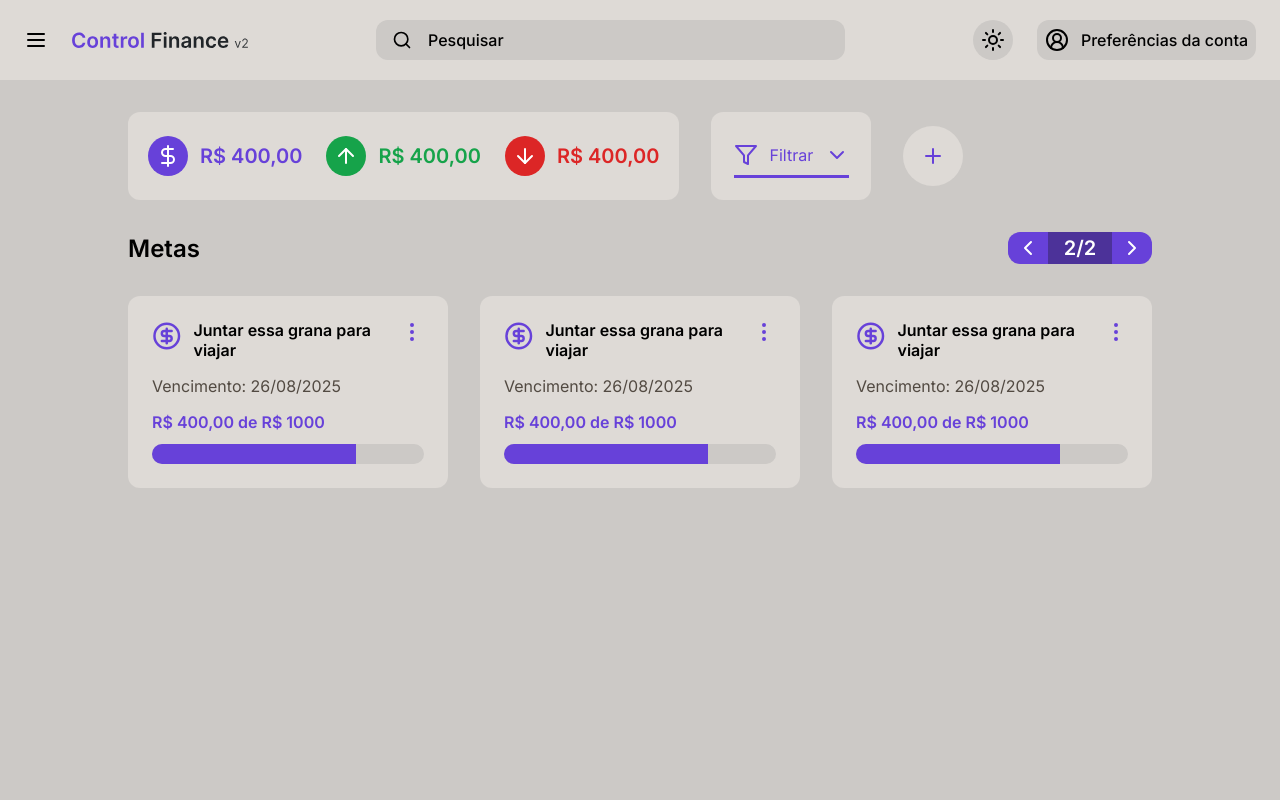
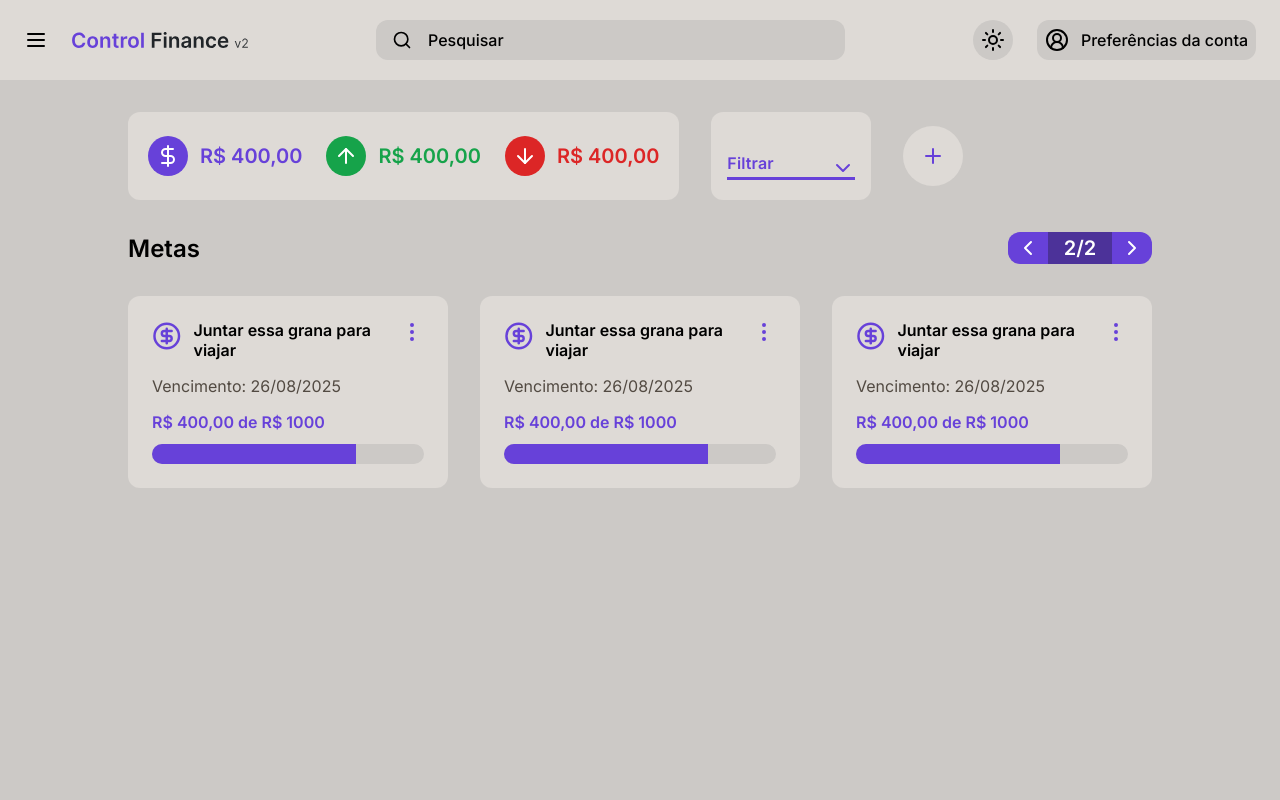
Before and after one commit to ismael-henrique-dev/Control-Finance-v2-Frontend, a React (Vite) app: page /metas in a window 1280 px wide. Shown: the top 800 px of the page. Built offline with nearby package versions, Linux system fonts and the light colour scheme.

Commit message:
Filter Select

```diff
--- a/src/components/FilterSelect/index.tsx
+++ b/src/components/FilterSelect/index.tsx
@@ -1,17 +1,35 @@
-import { useState } from "react";
-import { ContainerFilterSelect } from "./styles";
-import { ChevronDown, Filter } from "lucide-react";
+import { useState } from "react"
+import { ContainerFilterSelect, FormControlContainer } from "./styles"
+import { ChevronDown, Filter } from "lucide-react"
+import Select, { SelectChangeEvent } from "@mui/material/Select"
+import InputLabel from "@mui/material/InputLabel"
+import { MenuItem } from "@mui/material"
 
 export function SelectFilter() {
-  const [age, setAge] = useState("");
+  const [selectData, setSelectData] = useState<string>("")
+
+  const handleChange = (event: SelectChangeEvent<string>) => {
+    setSelectData(event.target.value)
+  }
 
   return (
     <ContainerFilterSelect>
-      <div>
-        <Filter />
-        <span>Filtrar</span>
-        <ChevronDown />
-      </div>
+      <FormControlContainer variant="standard">
+        <InputLabel id="demo-simple-select-standard-label">Filtrar</InputLabel>
+        <Select
+          labelId="demo-simple-select-standard-label"
+          id="demo-simple-select-standard"
+          value={selectData}
+          onChange={handleChange}
+          label="filtar"
+          IconComponent={ChevronDown}
+          sx={{ color: "#6741D9", width: "100%" }}
+        >
+          <MenuItem value="">
+            <em>Filter</em>
+          </MenuItem>
+        </Select>
+      </FormControlContainer>
     </ContainerFilterSelect>
   )
 }
--- a/src/components/FilterSelect/styles.ts
+++ b/src/components/FilterSelect/styles.ts
@@ -1,3 +1,4 @@
+import { FormControl } from "@mui/material"
 import styled from "styled-components"
 
 export const ContainerFilterSelect = styled.div`
@@ -11,12 +12,65 @@ export const ContainerFilterSelect = styled.div`
   border-radius: 12px;
   gap: 0.75rem;
 
-  div {
-    display: flex;
-    justify-content: space-between;
-    align-items: center;
-    gap: 0.75rem;
-    border-bottom: 3px solid ${(props) => props.theme.secundary};
-    padding: 0.5rem 0;
+  @media (max-width: 768px) {
+    width: 20rem;
   }
 `
+
+export const FilterContainer = styled.div``
+
+export const FormControlContainer = styled(FormControl)`
+  width: 8rem;
+
+  & .MuiInputLabel-root {
+    width: 90%;
+    color: ${(props) => props.theme.secundary}; // Cor do label padrão
+    font-size: 1rem;
+    font-weight: 600;
+    font-family: "Inter";
+  }
+
+  & .MuiInputLabel-root.Mui-focused {
+    color: ${(props) => props.theme.secundary}; // Cor do label quando focado
+  }
+
+  & .MuiInput-underline:before {
+    border-bottom-width: 3px;
+    border-bottom-color: ${(props) =>
+      props.theme.secundary}; // Cor da borda padrão
+  }
+
+  & .MuiInput-underline:hover:before {
+    border-bottom-color: ${(props) =>
+      props.theme.primary}; // Cor da borda quando o mouse passa sobre o campo
+  }
+
+  & .MuiInput-underline:after {
+    border-bottom-color: ${(props) =>
+      props.theme.primary}; // Cor da borda quando o campo está focado
+  }
+
+  & .MuiInput-underline:hover {
+    border-bottom-width: 3px;
+    border-bottom-color: ${(props) =>
+      props.theme.primary}; // Cor da borda quando o campo está focado
+  }
+
+  & .MuiInput-underline:hover:not(.Mui-disabled):before {
+    border-bottom-color: ${(props) =>
+      props.theme.secundary}; // Cor da borda quando o mouse passa sobre o campo
+  }
+
+  svg {
+    margin-bottom: 0.6rem;
+    color: ${(props) => props.theme.secundary};
+    width: 1.5rem;
+    height: 1.5rem;
+  }
+
+  @media (max-width: 768px) {
+    & {
+      width: 17rem;
+    }
+  }
+`
--- a/src/pages/Transactions/SearchBarTransaction/styles.ts
+++ b/src/pages/Transactions/SearchBarTransaction/styles.ts
@@ -11,6 +11,8 @@ export const ContainerSearchBarTransaction = styled.div`
   padding: 1.5rem 1.25rem;
   max-width: 15rem;
   height: 5.5rem;
+
+
 
   div {
     display: flex;
```
